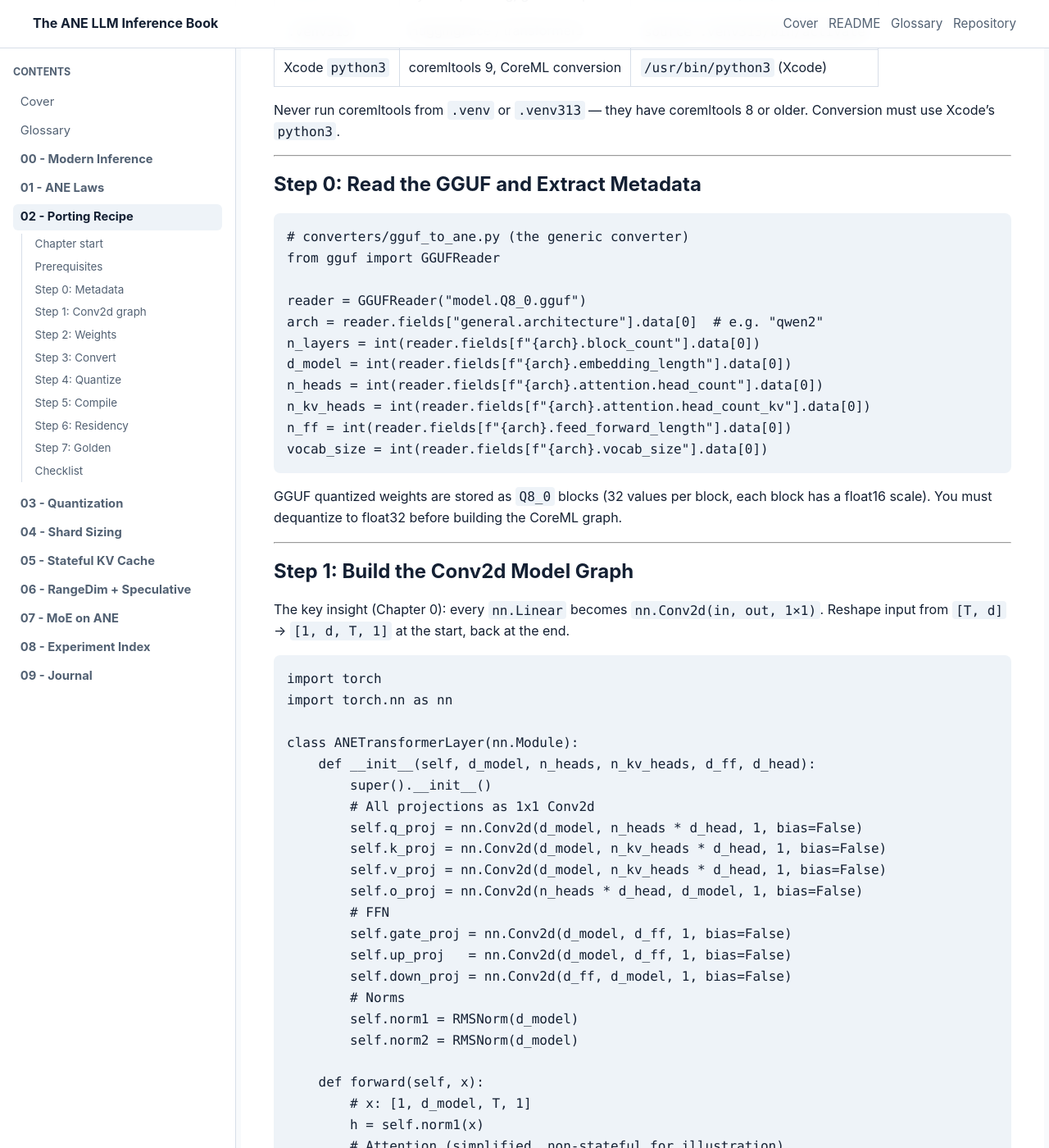
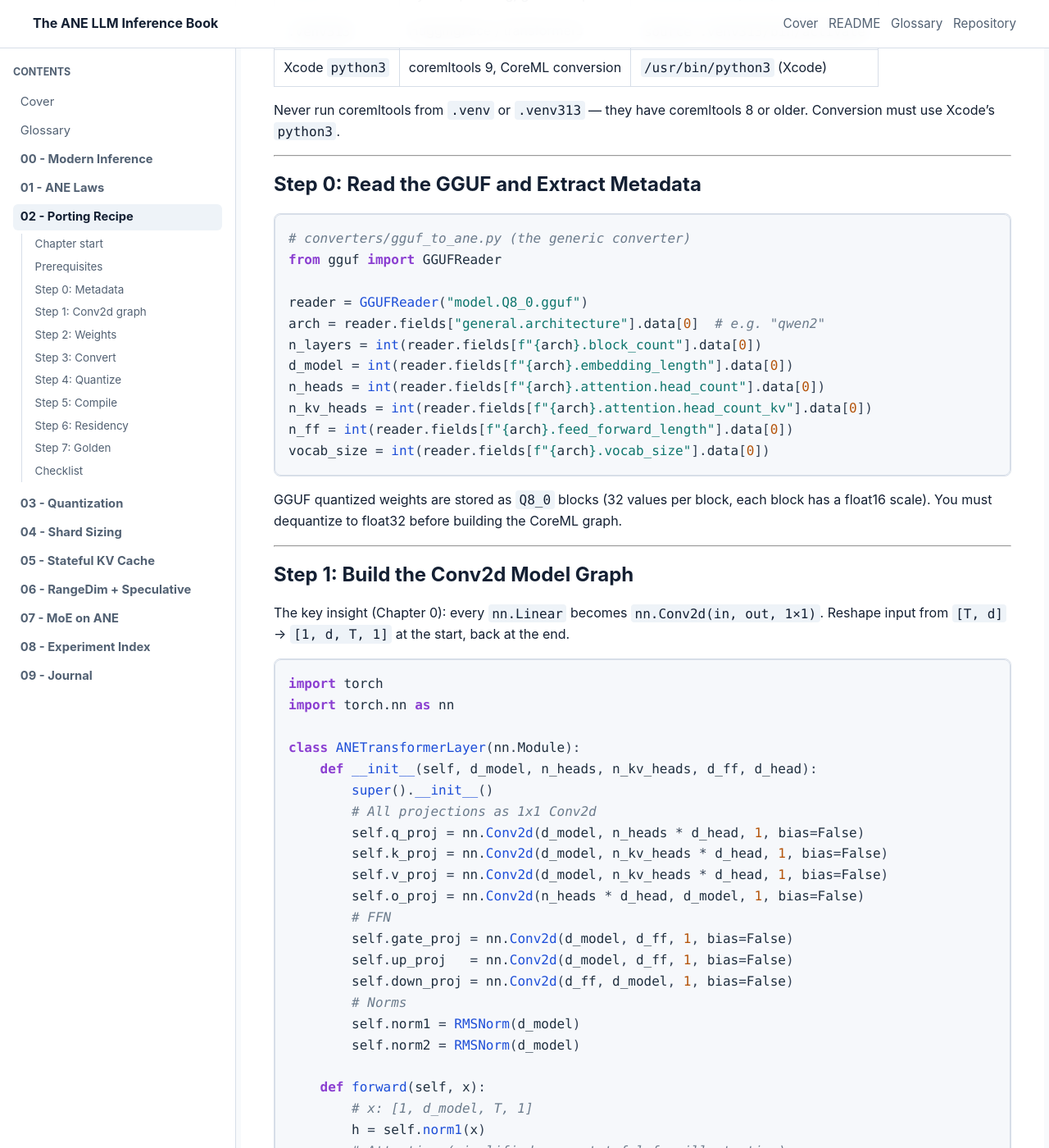
Before and after one commit to videlalvaro/ane-book, a Jekyll site: the page built from book/02-porting-recipe.md, in a window 1280 px wide and 1400 px high, scrolled down 993 px. Shown: the whole window at 82% size. Built offline with Jekyll 4.4.1, drawn with Linux system fonts in a browser that asks for light colours.

Commit message:
Add syntax highlighting styles

```diff
--- a/book/_config.yml
+++ b/book/_config.yml
@@ -1,6 +1,12 @@
 title: The ANE LLM Inference Book
 description: A practitioner's guide to production LLM inference on the Apple Neural Engine
 markdown: kramdown
+highlighter: rouge
+kramdown:
+  syntax_highlighter: rouge
+  syntax_highlighter_opts:
+    block:
+      line_numbers: false
 defaults:
   - scope:
       path: ""
--- a/book/assets/css/style.css
+++ b/book/assets/css/style.css
@@ -8,6 +8,13 @@
   --accent: #0f9f6e;
   --link: #2563eb;
   --code-bg: #eef3f8;
+  --code-surface: #f6f8fb;
+  --code-text: #203040;
+  --code-comment: #6b7b8c;
+  --code-keyword: #8b3fd1;
+  --code-string: #0f766e;
+  --code-number: #b45309;
+  --code-name: #1d4ed8;
 }
 
 * {
@@ -233,15 +240,114 @@ th {
   background: #f1f5f9;
 }
 
+pre,
+.highlight {
+  overflow-x: auto;
+  border-radius: 8px;
+  background: var(--code-surface);
+}
+
 pre {
-  overflow-x: auto;
   padding: 1rem;
-  border-radius: 8px;
-  background: var(--code-bg);
+  color: var(--code-text);
+}
+
+.highlight {
+  margin: 1rem 0;
+  border: 1px solid var(--border);
+}
+
+.highlight pre {
+  margin: 0;
+  background: transparent;
 }
 
 code {
   font-family: ui-monospace, SFMono-Regular, Menlo, Consolas, monospace;
+}
+
+.highlight code {
+  background: transparent;
+}
+
+.highlight .c,
+.highlight .cm,
+.highlight .cp,
+.highlight .c1,
+.highlight .cs {
+  color: var(--code-comment);
+  font-style: italic;
+}
+
+.highlight .k,
+.highlight .kc,
+.highlight .kd,
+.highlight .kn,
+.highlight .kp,
+.highlight .kr,
+.highlight .kt,
+.highlight .ow {
+  color: var(--code-keyword);
+  font-weight: 650;
+}
+
+.highlight .s,
+.highlight .sa,
+.highlight .sb,
+.highlight .sc,
+.highlight .dl,
+.highlight .sd,
+.highlight .s2,
+.highlight .se,
+.highlight .sh,
+.highlight .si,
+.highlight .sx,
+.highlight .sr,
+.highlight .s1,
+.highlight .ss {
+  color: var(--code-string);
+}
+
+.highlight .m,
+.highlight .mb,
+.highlight .mf,
+.highlight .mh,
+.highlight .mi,
+.highlight .mo,
+.highlight .il {
+  color: var(--code-number);
+}
+
+.highlight .na,
+.highlight .nb,
+.highlight .nc,
+.highlight .nd,
+.highlight .ne,
+.highlight .nf,
+.highlight .nl,
+.highlight .nn,
+.highlight .nt,
+.highlight .nv,
+.highlight .vc,
+.highlight .vg,
+.highlight .vi,
+.highlight .vm {
+  color: var(--code-name);
+}
+
+.highlight .o,
+.highlight .p {
+  color: #334155;
+}
+
+.highlight .gd {
+  color: #b91c1c;
+  background: #fee2e2;
+}
+
+.highlight .gi {
+  color: #166534;
+  background: #dcfce7;
 }
 
 :not(pre) > code {
```
